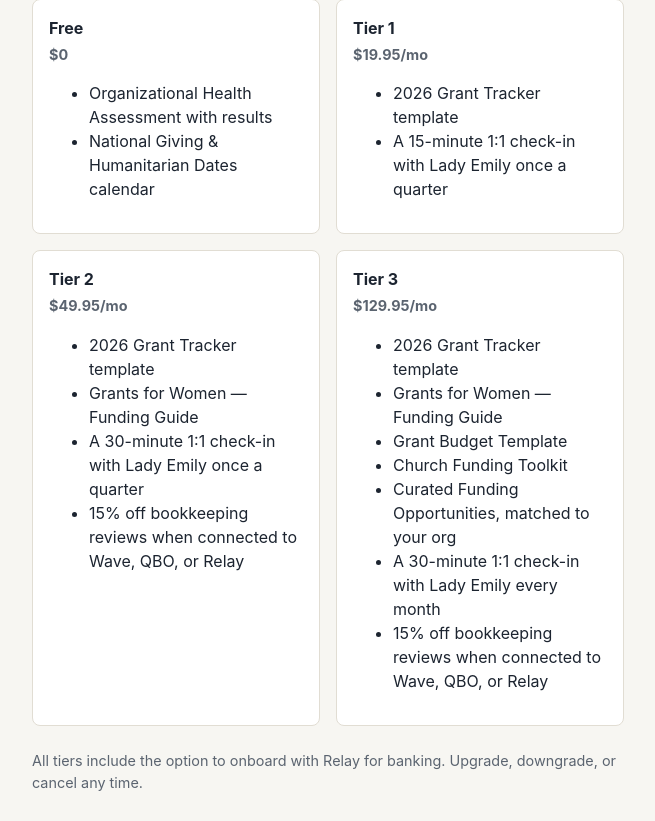
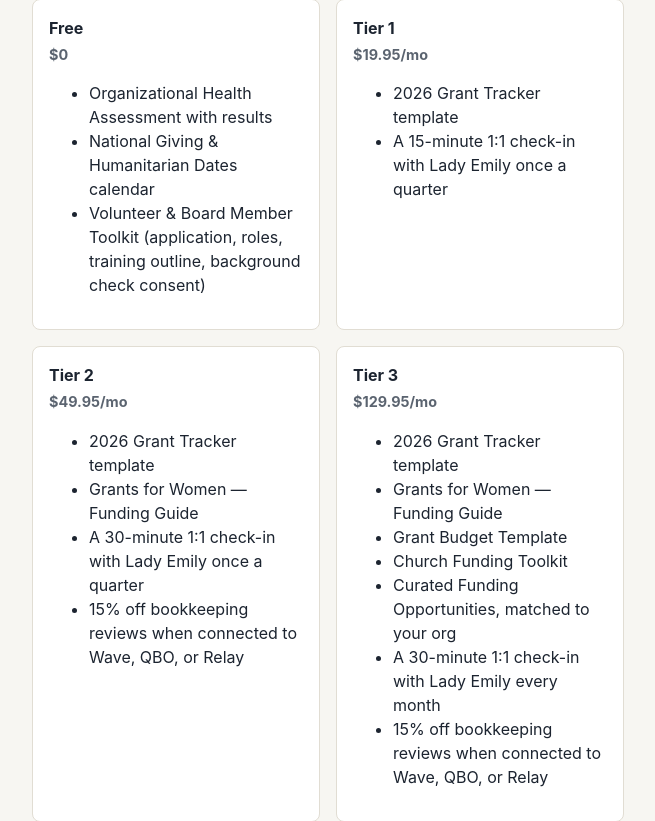
Before and after one commit to JJTC-web/Missions-ai, a Flask app: page /tiers in a window 1280 px wide. Shown: the part 267-1088 px from the top of the page, without its empty margins (312-967 px from the left). Run offline with Flask 3, Linux system fonts and the light colour scheme; some libraries are stand-ins or nearby versions.

Commit message:
Add Volunteer & Board Member Toolkit (all tiers) (#4)
New downloadable Word template covering:
1. Sample volunteer application (contact info, availability, skills,
   references, resume request, background check consent checkbox)
2. Board member positions/titles/expectations table (Chair, Vice
   Chair, Secretary, Treasurer, Member-at-Large)
3. Blank fillable section for the org's own rules, rights, and
   responsibilities
4. Training outline & schedule template

Linked from the results page alongside the free workbook, and listed
under the Free tier on /tiers since it's available at every tier.

Co-authored-by: Claude <noreply@anthropic.com>

```diff
--- a/app.py
+++ b/app.py
@@ -73,6 +73,7 @@ TIER_FEATURES = {
     "free": [
         "Organizational Health Assessment with results",
         "National Giving & Humanitarian Dates calendar",
+        "Volunteer & Board Member Toolkit (application, roles, training outline, background check consent)",
     ],
     "tier1": [
         "2026 Grant Tracker template",
--- a/templates/results.html
+++ b/templates/results.html
@@ -80,6 +80,7 @@
 <div class="results-actions no-print">
   <button type="button" class="button" onclick="window.print()">Download / Print Results</button>
   <a class="button" href="{{ url_for('static', filename='workbook.pdf') }}">Download Free Workbook</a>
+  <a class="button" href="{{ url_for('static', filename='volunteer_board_toolkit.docx') }}">Volunteer & Board Toolkit</a>
   <a class="button button-secondary" href="{{ url_for('giving_calendar') }}">Giving & Humanitarian Dates</a>
   <a class="button button-secondary" href="{{ url_for('tiers_page') }}">See Pricing</a>
   <a class="button button-secondary" href="{{ booking_url }}" target="_blank" rel="noopener">Book a 1:1 with Lady Emily</a>
```
Also changed, not shown: 1 other file.
